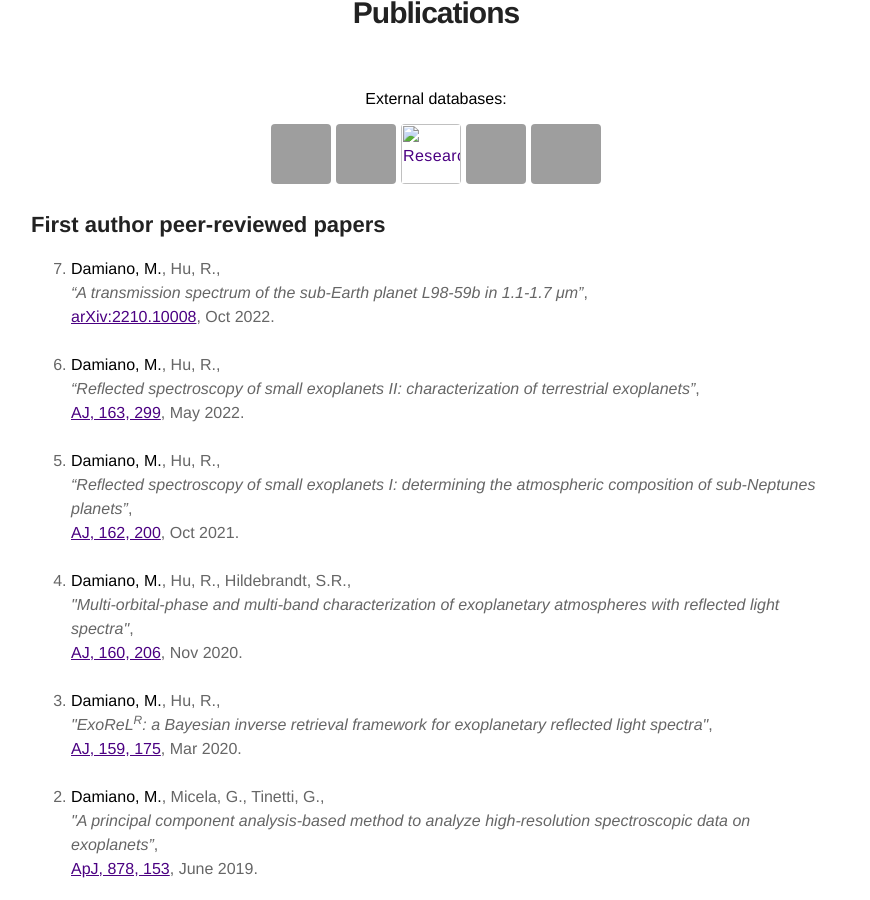
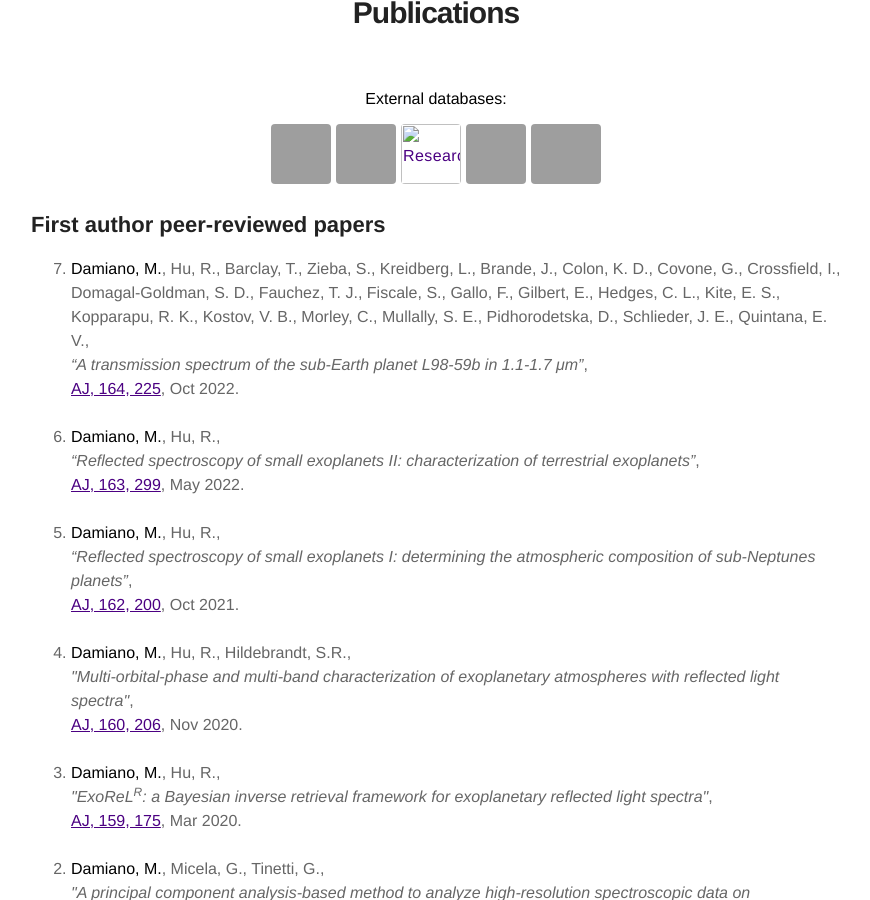
Before and after one commit to MDamiano/MDamiano.github.io, a Jekyll site: the page built from publications.md, in a window 1280 px wide and 900 px high, scrolled down 484 px, cut to the strip 0-900 px from the top of the window. Shown: the whole strip, without its empty margins (204-1074 px from the left). Built offline with Jekyll 4.4.1, drawn with Linux system fonts in a browser that asks for light colours; grey boxes are pictures that could not be loaded.

Commit message:
October 31st, 2022

```diff
--- a/publications.md
+++ b/publications.md
@@ -18,9 +18,9 @@ layout: page
 <h2>First author peer-reviewed papers</h2>
 
 <ol reversed>
-    <li><strong>Damiano, M.</strong>, Hu, R.,
+    <li><strong>Damiano, M.</strong>, Hu, R., Barclay, T., Zieba, S., Kreidberg, L., Brande, J., Colon, K. D., Covone, G., Crossfield, I., Domagal-Goldman, S. D., Fauchez, T. J., Fiscale, S., Gallo, F., Gilbert, E., Hedges, C. L., Kite, E. S., Kopparapu, R. K., Kostov, V. B., Morley, C., Mullally, S. E., Pidhorodetska, D., Schlieder, J. E., Quintana, E. V.,
 	    <br /><i>“A transmission spectrum of the sub-Earth planet L98-59b in 1.1-1.7 μm”</i>,
-	    <br /><a href="https://arxiv.org/abs/2210.10008">arXiv:2210.10008</a>, Oct 2022.
+	    <br /><a href="https://iopscience.iop.org/article/10.3847/1538-3881/ac9472">AJ, 164, 225</a>, Oct 2022.
 	    <br /><br /></li>
     <li><strong>Damiano, M.</strong>, Hu, R.,
 	    <br /><i>“Reflected spectroscopy of small exoplanets II: characterization of terrestrial exoplanets”</i>,
```
Also changed, not shown: 2 other files.
